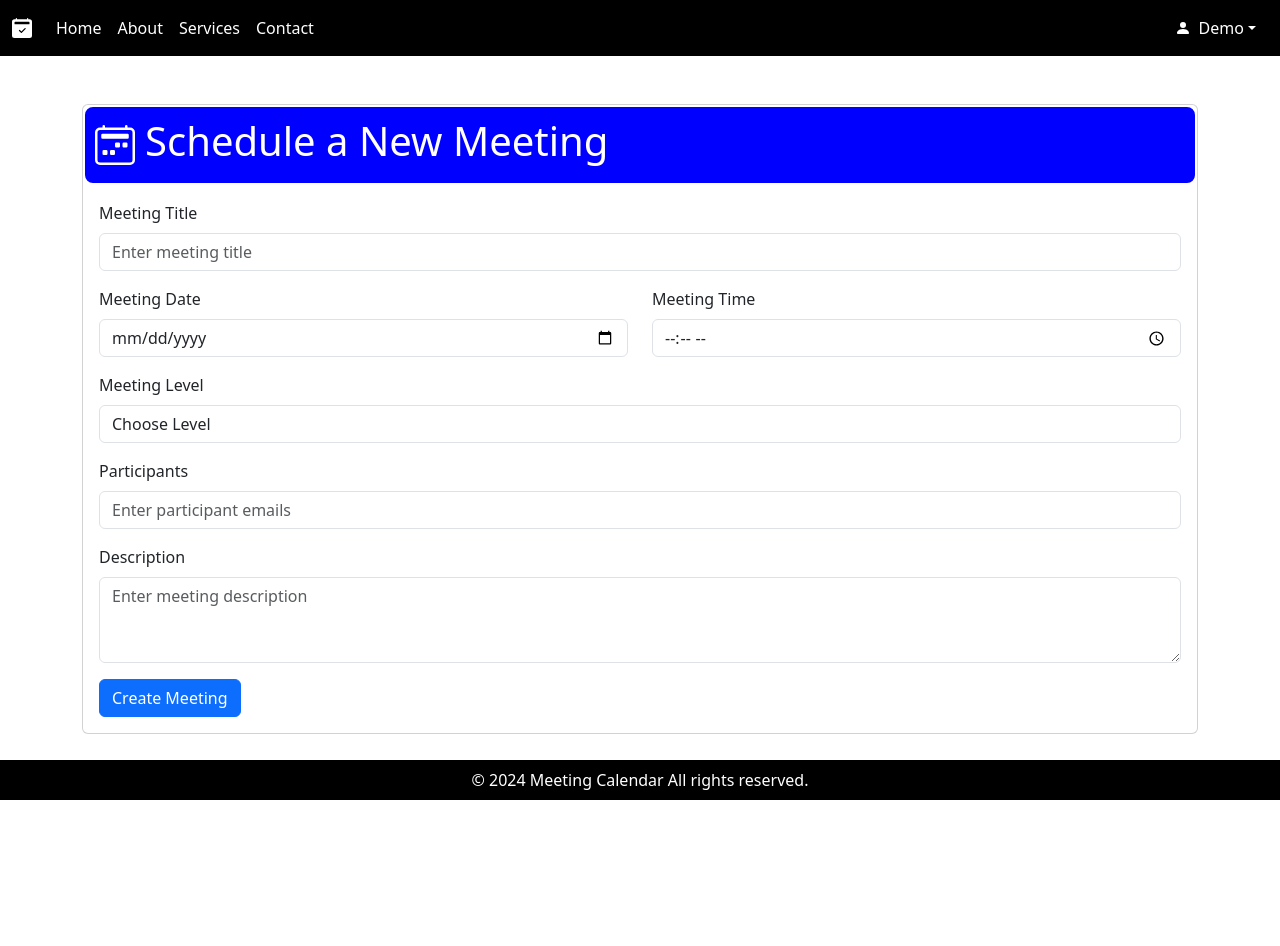
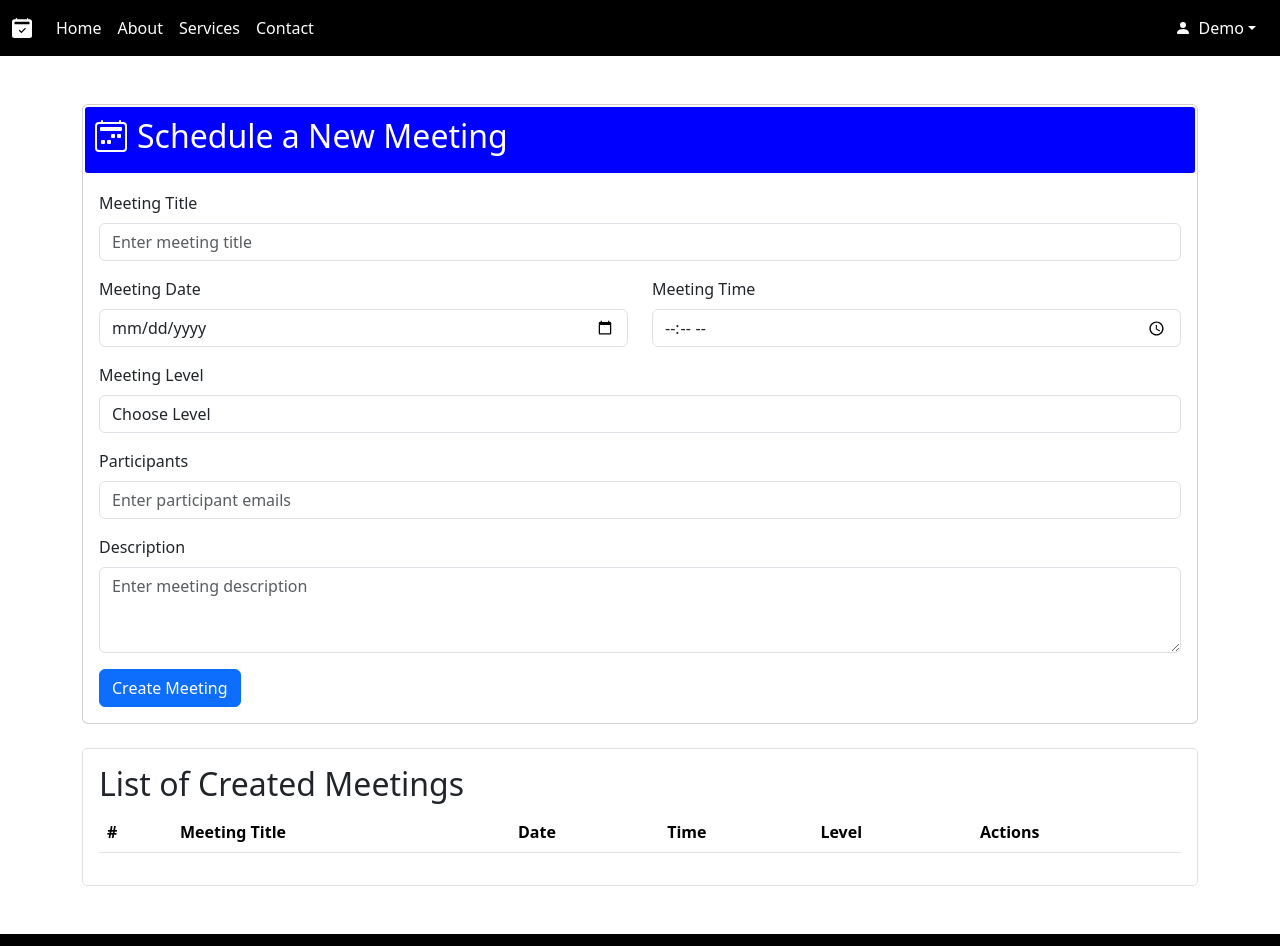
Before and after one commit to CasNil/meeting-calendar-ws, a React (Vite) app: page / in a window 1280 px wide. Shown: the top 946 px of the page. Before the commit the page ends 806 px from the top, so only its background shows below. Built offline with nearby package versions, Linux system fonts and the light colour scheme.

Commit message:
Added MeetingList component

```diff
--- a/src/App.jsx
+++ b/src/App.jsx
@@ -2,6 +2,7 @@ import React, { useState } from "react";
 import ScheduleMeeting from "./Components/ScheduleMeeting";
 import Navbar from "./Components/Navbar";
 import Footer from "./Components/Footer";
+import MeetingList from "./Components/MeetingList";
 
 const App = () => {
   const [meetings, setMeetings] = useState([]);
@@ -11,11 +12,16 @@ const App = () => {
   };
 
   return (
-    <div>
+    <div
+    className="d-flex flex-column min-vh-100"
+    >
       <Navbar />
-      <div className="container my-5">
+      <div className="container my-5 flex-grow-1">
         <div className="row">
           <ScheduleMeeting addMeeting={addMeeting} />
+        </div>
+        <div className="row">
+          <MeetingList meetings={meetings}/>
         </div>
       </div>
       <Footer />
--- a/src/Components/Footer.jsx
+++ b/src/Components/Footer.jsx
@@ -4,8 +4,8 @@ import "bootstrap/dist/css/bootstrap.min.css";
 const Footer = () => {
   return (
     <footer
-      className="footer mt-auto bg-black text-white py-2 text-center"
-      style={{ position: "absolute", bottom: 0, width: "100%" }}
+      className="footer bg-black text-white py-2 text-center"
+      style={{ marginTop: "auto" }}
     >
       <div className="container">
         <p className="mb-0">
--- /dev/null
+++ b/src/Components/MeetingList.jsx
@@ -0,0 +1,52 @@
+import React from "react";
+import "bootstrap/dist/css/bootstrap.min.css";
+import { CiEdit, CiTrash } from "react-icons/ci";
+
+const MeetingList = ({ meetings }) => {
+  return (
+    <div className="col-md-12">
+      <div
+        className="border p-3"
+        style={{
+          borderRadius: "5px",
+          backgroundColor: "white",
+        }}
+      >
+        <h2>List of Created Meetings</h2>
+        <table className="table table-white">
+          <thead>
+            <tr>
+              <th>#</th>
+              <th>Meeting Title</th>
+              <th>Date</th>
+              <th>Time</th>
+              <th>Level</th>
+              <th>Actions</th>
+            </tr>
+          </thead>
+          <tbody>
+            {meetings.map((meeting, index) => (
+              <tr key={index}>
+                <td>{index + 1}</td>
+                <td>{meeting.title}</td>
+                <td>{meeting.date}</td>
+                <td>{meeting.time}</td>
+                <td>{meeting.level}</td>
+                <td>
+                  <button className="btn btn-warning btn-sm me-2">
+                    <CiEdit />
+                  </button>
+                  <button className="btn btn-danger btn-sm">
+                    <CiTrash />
+                  </button>
+                </td>
+              </tr>
+            ))}
+          </tbody>
+        </table>
+      </div>
+    </div>
+  );
+};
+
+export default MeetingList;
--- a/src/Components/ScheduleMeeting.jsx
+++ b/src/Components/ScheduleMeeting.jsx
@@ -1,8 +1,7 @@
 import React from "react";
 import MeetingForm from "./MeetingForm";
 import { BsCalendar2Week } from "react-icons/bs";
-import 'bootstrap/dist/css/bootstrap.min.css';
-
+import "bootstrap/dist/css/bootstrap.min.css";
 
 const ScheduleMeeting = ({ addMeeting }) => {
   return (
@@ -13,15 +12,15 @@ const ScheduleMeeting = ({ addMeeting }) => {
           style={{
             backgroundColor: "blue",
             border: "2px solid",
-            borderRadius: "10px",
+            borderRadius: "5px",
             padding: "10px",
             color: "white",
           }}
         >
-          <h1>
-            <BsCalendar2Week style={{ marginRight: "10px"}}/>
+          <h2 className="d-flex align-items-center">
+            <BsCalendar2Week style={{ marginRight: "10px" }} />
             Schedule a New Meeting
-          </h1>
+          </h2>
         </div>
 
         <div className="card-body">
```
